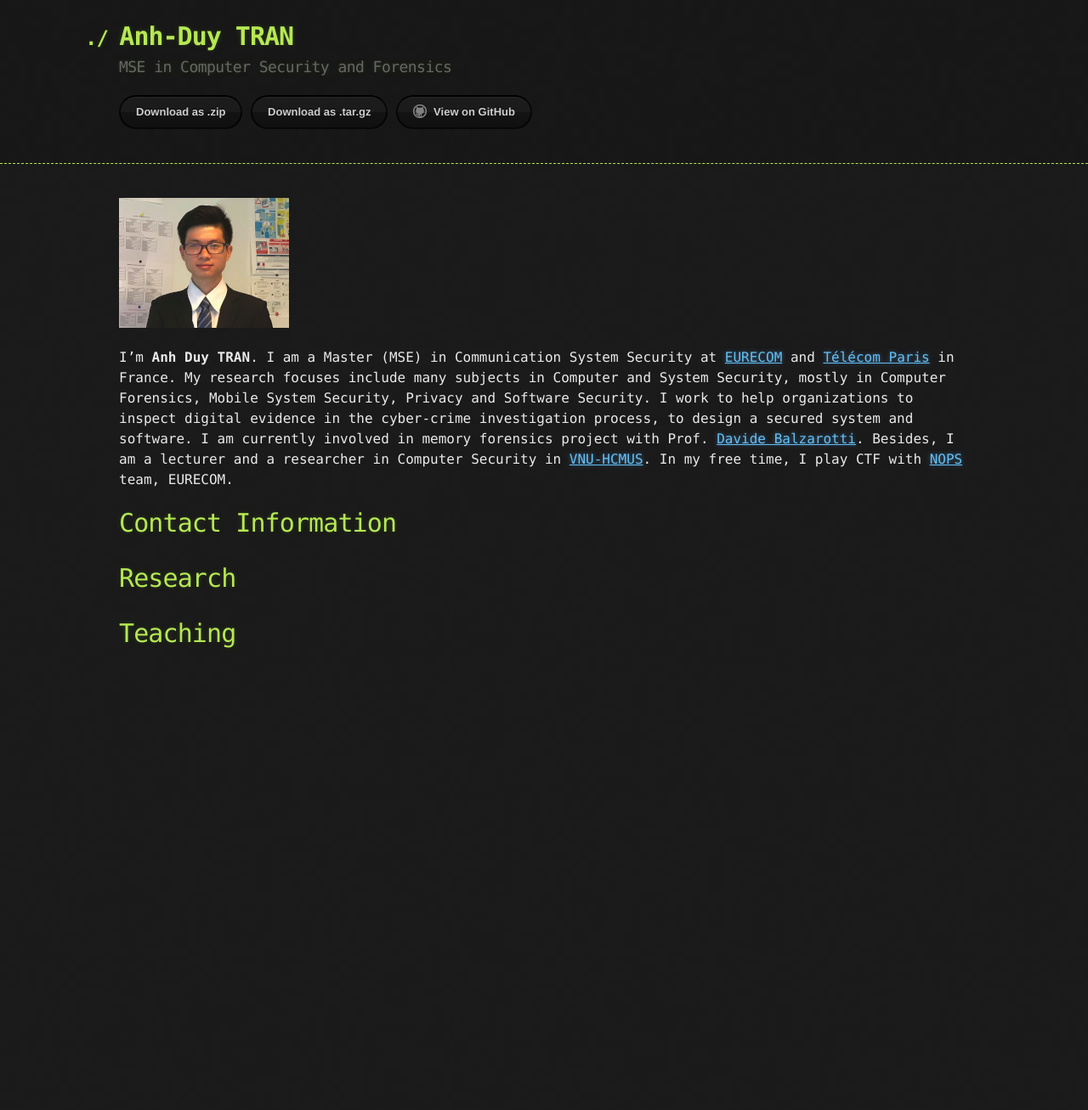
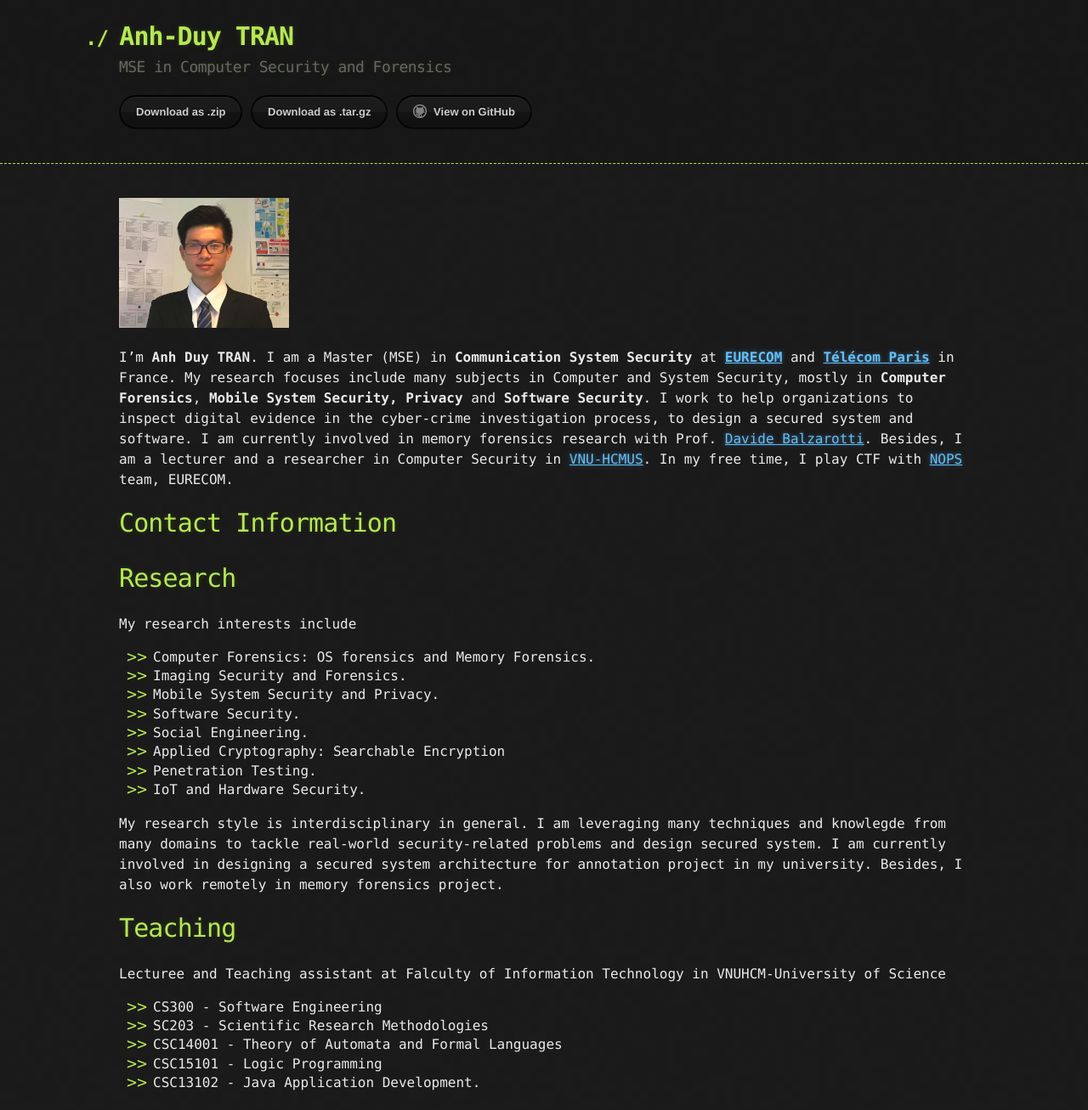
Before and after one commit to pakkunandy/pakkunandy.github.io, a Jekyll site: the page built from index.md, in a window 1280 px wide. Shown: the whole page at 85% size. Built offline with Jekyll 4.4.1, drawn with Linux system fonts in a browser that asks for light colours; before the commit the page ends 900 px from its top, so only the background shows below that.

Commit message:
Update index.md
Update

```diff
--- a/index.md
+++ b/index.md
@@ -4,10 +4,29 @@ layout: default
 
 ![Avatar](./assets/images/avatar.png)
 
-I'm **Anh Duy TRAN**. I am a Master (MSE) in Communication System Security at [EURECOM](https://www.eurecom.fr/en) and [Télécom Paris](https://www.telecom-paris.fr/en/home) in France. My research focuses include many subjects in Computer and System Security, mostly in Computer Forensics, Mobile System Security, Privacy and Software Security. I work to help organizations to inspect digital evidence in the cyber-crime investigation process, to design a secured system and software. I am currently involved in memory forensics project with Prof. [Davide Balzarotti](http://s3.eurecom.fr/~balzarot/). Besides, I am a lecturer and a researcher in Computer Security in [VNU-HCMUS](https://en.hcmus.edu.vn/). In my free time, I play CTF with [NOPS](http://www.s3.eurecom.fr/nops/index.html) team, EURECOM.
+I'm **Anh Duy TRAN**. I am a Master (MSE) in **Communication System Security** at [**EURECOM**](https://www.eurecom.fr/en) and [**Télécom Paris**](https://www.telecom-paris.fr/en/home) in France. My research focuses include many subjects in Computer and System Security, mostly in **Computer Forensics**, **Mobile System Security, Privacy** and **Software Security**. I work to help organizations to inspect digital evidence in the cyber-crime investigation process, to design a secured system and software. I am currently involved in memory forensics research with Prof. [Davide Balzarotti](http://s3.eurecom.fr/~balzarot/). Besides, I am a lecturer and a researcher in Computer Security in [VNU-HCMUS](https://en.hcmus.edu.vn/). In my free time, I play CTF with [NOPS](http://www.s3.eurecom.fr/nops/index.html) team, EURECOM.
 
 # Contact Information
 
 # Research
+My research interests include
+
+* Computer Forensics: OS forensics and Memory Forensics.
+* Imaging Security and Forensics.
+* Mobile System Security and Privacy.
+* Software Security.
+* Social Engineering.
+* Applied Cryptography: Searchable Encryption
+* Penetration Testing.
+* IoT and Hardware Security.
+
+My research style is interdisciplinary in general. I am leveraging many techniques and knowlegde from many domains to tackle real-world security-related problems and design secured system. I am currently involved in designing a secured system architecture for annotation project in my university. Besides, I also work remotely in memory forensics project.
 
 # Teaching
+
+Lecturee and Teaching assistant at Falculty of Information Technology in VNUHCM-University of Science
+* CS300 - Software Engineering
+* SC203 - Scientific Research Methodologies
+* CSC14001 - Theory of Automata and Formal Languages
+* CSC15101 - Logic Programming
+* CSC13102 - Java Application Development.
```
